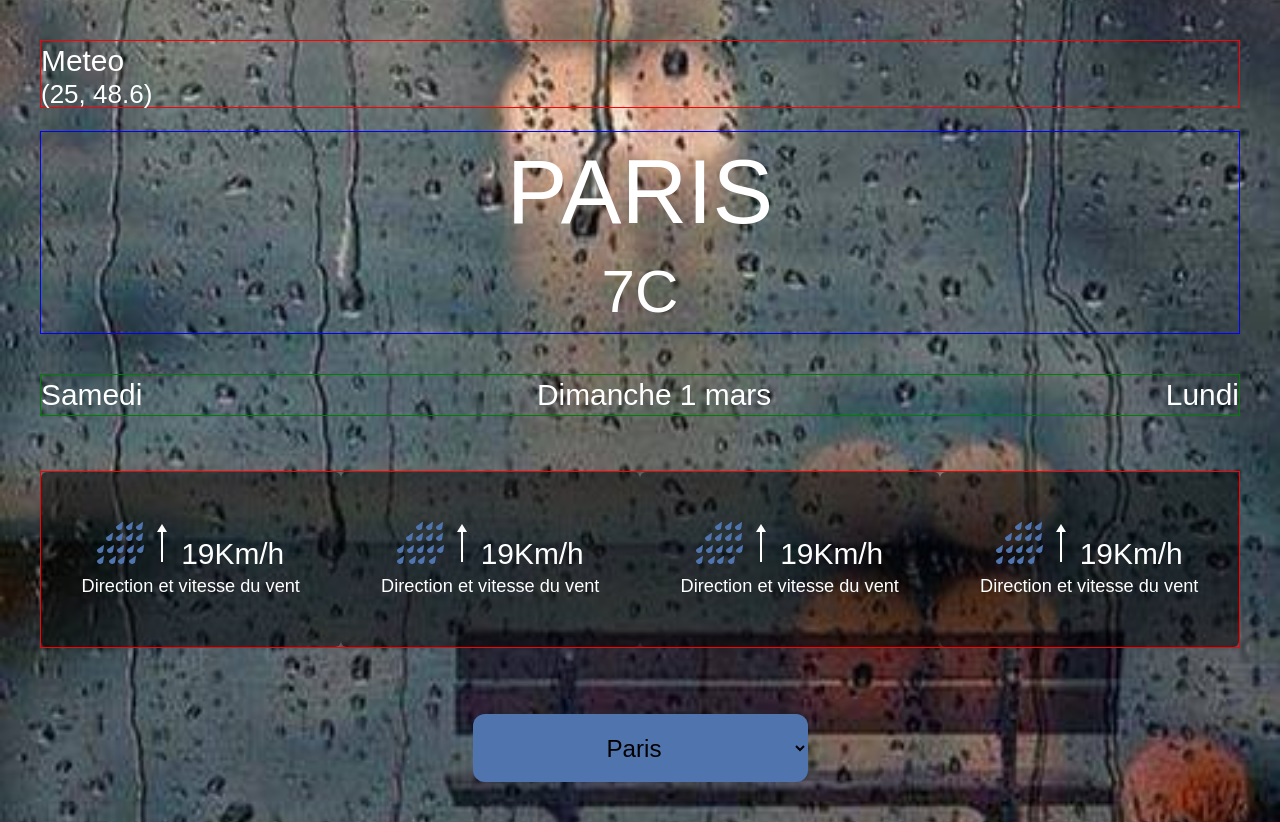
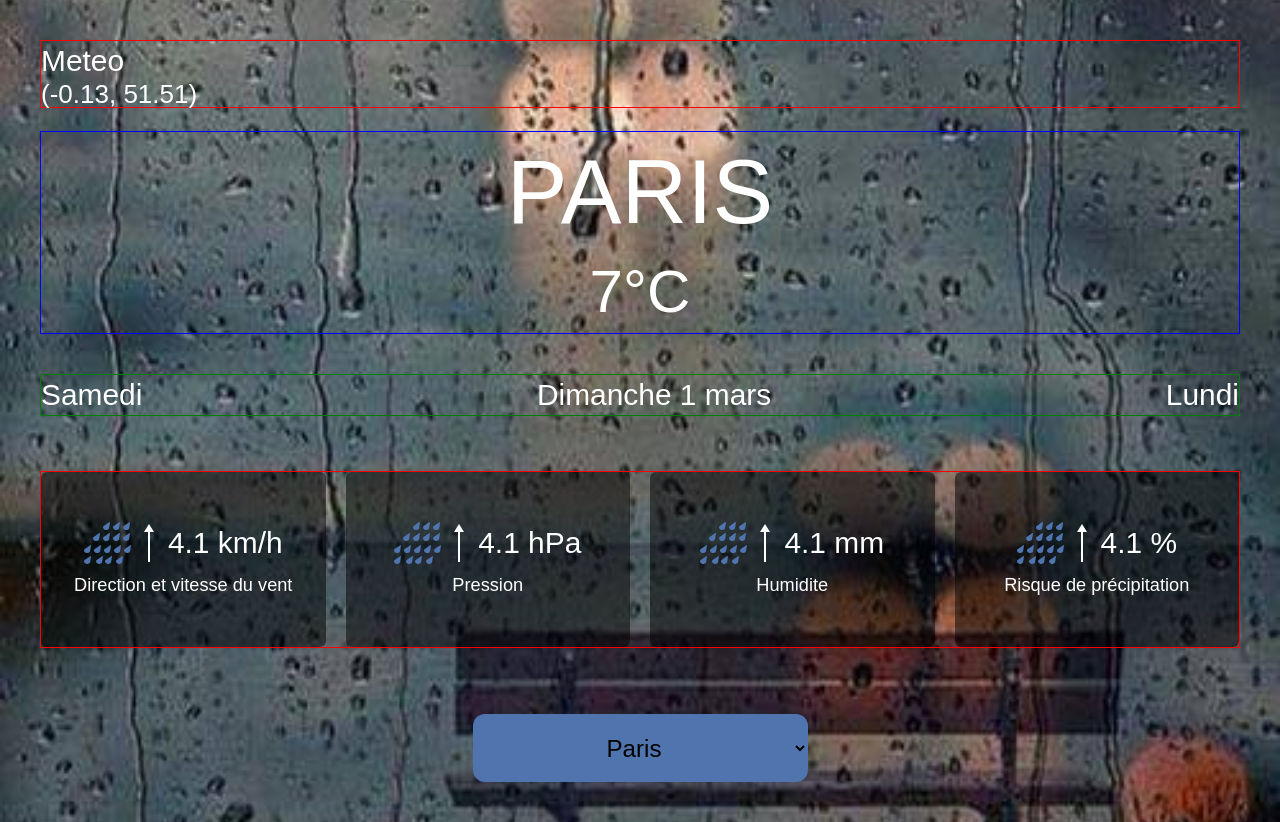
Before and after one commit to fabiofsoares/weather, a React app: page / in a window 1280 px wide. Built offline with nearby package versions, Linux system fonts and the light colour scheme.

Commit message:
start code react

```diff
--- a/src/app/index.js
+++ b/src/app/index.js
@@ -4,20 +4,25 @@ import Header from '../components/header/'
 import City from '../components/city/'
 import Daily from '../components/daily'
 import WeatherInfo from '../components/weather-info'
-
+let data = {
+    coord:{lon:-0.13,lat:51.51}
+}
 
 export default class App extends Component {
     render(){
         return (
             <div className="app-container" >
-               <Header />
-               <City />
+               <Header lon={ data.coord.lon } lat={data.coord.lat}/>
+               <City name={'Paris'} weather={7}/>
+
+               {/* Todo */}
                <Daily />
+
                <main className="container-more">
-                    <WeatherInfo />
-                    <WeatherInfo />
-                    <WeatherInfo />
-                    <WeatherInfo />
+                    <WeatherInfo type={'wind_speed'} value={4.1}/>
+                    <WeatherInfo type={'pressure'} value={4.1}/>
+                    <WeatherInfo type={'humidity'} value={4.1}/>
+                    <WeatherInfo type={'rain'} value={4.1}/>
                </main>
 
                <div className="select-container">
--- a/src/app/styles.scss
+++ b/src/app/styles.scss
@@ -14,19 +14,29 @@
     padding: 40px;
 
     @include sm_desktop {
-        font-size: 22px;
+        font-size: 18px;
     }
     @include tablet {
-        font-size: 18px;
+        font-size: 16px;
+    }
+
+    @include mobile {
+        font-size: 14px;
     }
 }
 
 .container-more {
     border: 1px solid red;
-    display: flex;
-    align-items: center;
-    justify-content: space-between;
     margin-top: 55px;
+    display: grid;
+    grid-template-columns: 1fr 1fr 1fr 1fr;
+    grid-gap: 20px;
+    @include tablet {
+        grid-template-columns: 1fr 1fr;
+    }
+    @include mobile {
+        grid-template-columns: 1fr;
+    }
 }
 
 .select-container {
--- a/src/components/city/index.js
+++ b/src/components/city/index.js
@@ -1,15 +1,15 @@
-import React, { Component } from "react";
+import React from "react";
 import './styles.scss'
 
-export default class City extends Component {
-    render(){
-        return (
-            <div className="city-corrent">
-                <div className="content">
-                    <div className="city-name">Paris</div>
-                    <div className="city-weather">7C</div>
-                </div>
+const City = (props) => {
+    return (
+        <div className="city-corrent">
+            <div className="content">
+                <div className="city-name">{props.name}</div>
+                <div className="city-weather">{props.weather}°C</div>
             </div>
-          );
-    }
+        </div>
+    )
 }
+
+export default City;
--- a/src/components/header/index.js
+++ b/src/components/header/index.js
@@ -1,15 +1,15 @@
-import React, { Component } from "react";
+import React from "react";
 import './styles.scss'
 
-export default class Header extends Component {
-    render(){
+const Header = (props) => {
     return (
         <header className="header-component">
             <div className="content">
                 <span className="app-name">Meteo</span>
-                    <div className="coordenations">(25, 48.6)</div>
+                <div className="coordenations">({props.lon}, {props.lat})</div>
             </div>
         </header>
-          );
+    )
 }
-}
+
+export default Header;
--- a/src/components/weather-info/index.js
+++ b/src/components/weather-info/index.js
@@ -1,18 +1,57 @@
-import React, { Component } from "react";
+import React from "react";
 import './styles.scss'
 
-export default class WeatherInfo extends Component {
-    render(){
-        return (
-            <div className="weather-component">
-                <div className="content">
-                    <div className="weather-info">
-                        <img src="/img/icons/pluie_fleche.svg" alt="" />
-                        <span className="text">19Km/h</span>
-                    </div>
-                    <div className="component-title">Direction et vitesse du vent</div>
+const desc = [
+    {
+        mesure: 'km/h',
+        label: 'Direction et vitesse du vent',
+        icon: 'pluie_fleche.svg'
+    },
+    {
+        mesure: 'hPa',
+        label: 'Pression',
+        icon: 'pluie_fleche.svg'
+    },
+    {
+        mesure: 'mm',
+        label: 'Humidite',
+        icon: 'pluie_fleche.svg'
+    },
+    {
+        mesure: '%',
+        label: 'Risque de précipitation',
+        icon: 'pluie_fleche.svg'
+    }
+]
+
+const WeatherInfo = (props) => {
+    let i;
+    switch(props.type){
+        case 'wind_speed':
+            i = 0;
+            break;
+        case 'pressure':
+            i = 1;
+            break;
+        case 'humidity':
+            i = 2;
+            break;
+        case 'rain':
+            i = 3;
+            break;
+    }
+
+    return(
+        <div className="weather-component">
+            <div className="content">
+                <div className="weather-info">
+                    <img className="icon" src={`/img/icons/${desc[i].icon}`} alt="icon weather" />
+                    <span className="text">{props.value} {desc[i].mesure}</span>
                 </div>
+                <div className="component-title">{desc[i].label}</div>
             </div>
-        );
-    }
+        </div>
+    )
 }
+
+export default WeatherInfo;
--- a/src/components/weather-info/styles.scss
+++ b/src/components/weather-info/styles.scss
@@ -1,22 +1,50 @@
+@import '../../utils/config.scss';
+
 .weather-component {
-    flex: 1 1 25%;
+
+    @include tablet {
+        justify-self: center;
+        width: 100%;
+    }
     .content {
         max-width: 315px;
         box-sizing: border-box;
-        padding: 50px 0;
+        padding: 50px 20px;
         text-align: center;
         border-radius: 6px;
         background: rgba(0,0,0,0.5);
+        @include sm_desktop {
+            padding: 40px 20px;
+        }
+        @include tablet {
+            margin: 0 auto;
+            padding: 30px 10px;
+        }
         .weather-info {
+            display: flex;
+            align-items: center;
+            justify-content: center;
             font-size: 1.15em;
             line-height: 1.35em;
-
             .text {
                 display: inline-block;
                 margin-left: 14px;
+                @include sm_desktop {
+                    margin-left: 5px;
+                }
+            }
+            .icon {
+               @include sm_desktop {
+                   transform: scale(.8);
+                   -webkit-transform: scale(.8);
+                   -moz-transform: scale(.8);
+                   -ms-transform: scale(.8);
+                   -o-transform: scale(.8);
+                }
             }
         }
         .component-title {
+            margin-top: 10px;
             font-size: .7em;
             line-height: 1.25em;
         }
```
Also changed, not shown: 1 other file. Lines whose indentation alone changed are shown as unchanged.
